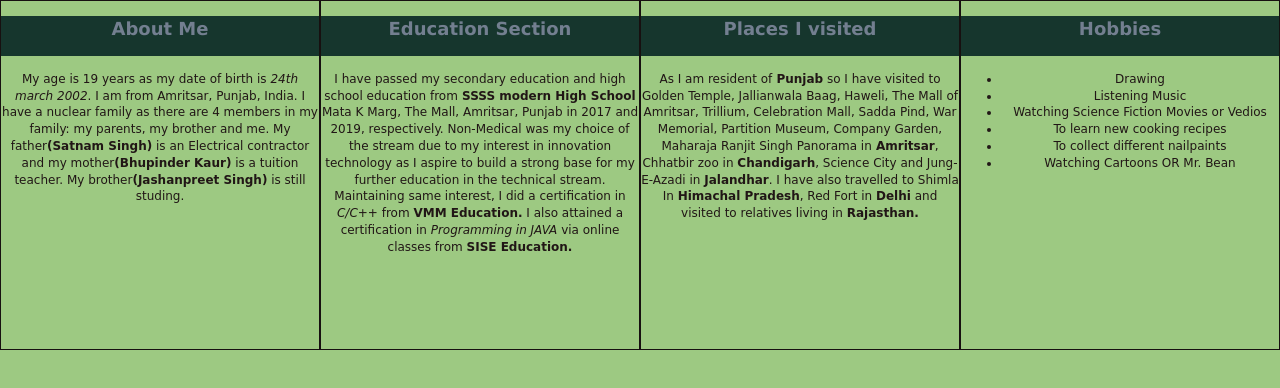
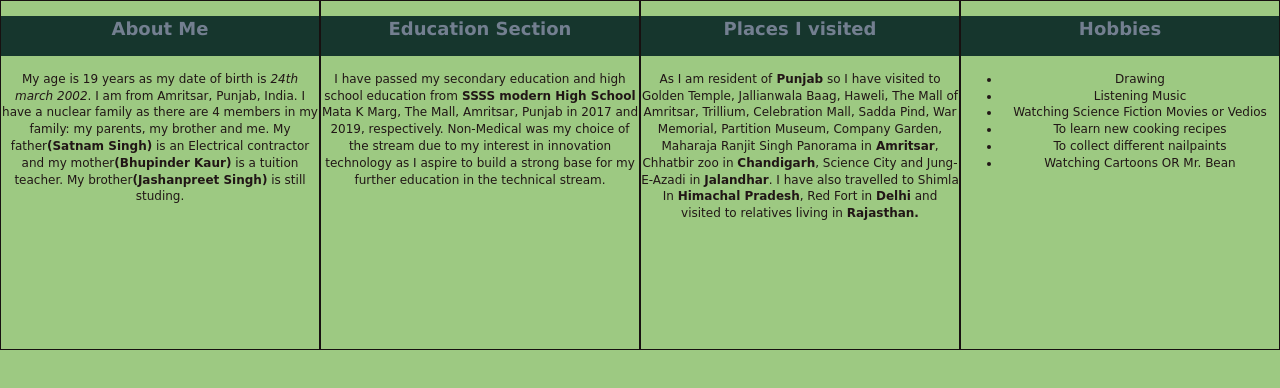
Before and after one commit to Mansimran24/WEB301_Summer_Assignments, a plain HTML site: page index.html in a window 1280 px wide. Drawn offline with Linux system fonts and the light colour scheme.

Commit message:
Update index.html

```diff
--- a/index.html
+++ b/index.html
@@ -23,9 +23,7 @@
     I have passed my secondary education and high school education from<strong> SSSS modern High School</strong> Mata K Marg,
     The Mall, Amritsar, Punjab in 2017 and 2019, respectively. Non-Medical was my choice of the stream due
     to my interest in innovation technology as I aspire to build a strong base for my further education in
-    the technical stream. Maintaining same interest, I did a certification in <em>C/C++</em> from
-    <strong>VMM Education.</strong> I also attained a certification in <em>Programming in JAVA</em>
-     via online classes from <strong>SISE Education.</strong>
+    the technical stream.
     </p>  </div>
 
     <div>
```
